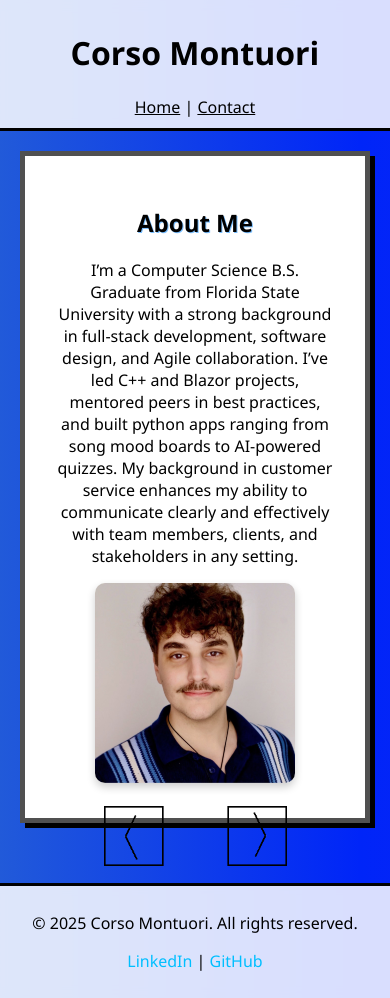
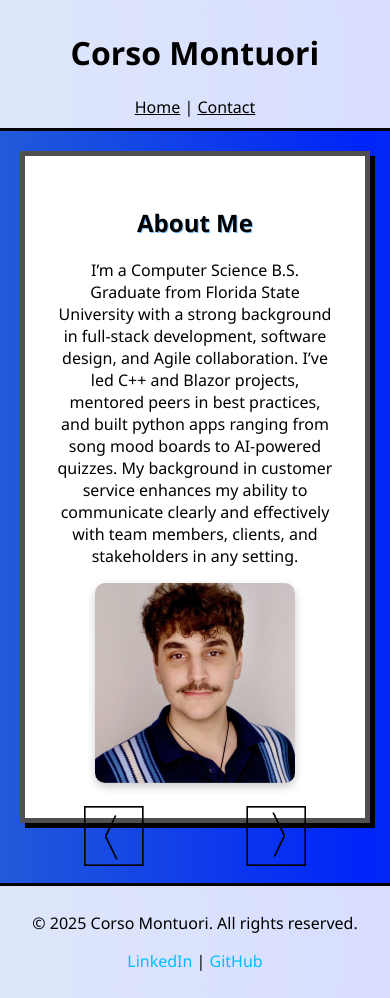
Before and after one commit to Corsionio/Portfolio, a React (Create React App) app: page / in a window 390 px wide. Built offline with nearby package versions, Linux system fonts and the light colour scheme; the HTML template or start-up script is replaced by a standard one.

Commit message:
change to gap on mobile

```diff
--- a/src/pages/HomeSlider.css
+++ b/src/pages/HomeSlider.css
@@ -60,7 +60,7 @@
   .slider-track {
     display: flex;
     transition: transform 0.7s ease-in-out;
-    gap: 45px;
+    gap: 35px;
   }
 
   .arrow {
@@ -71,12 +71,12 @@
   }
 
   .arrow.left {
-    margin-top: 30px;
-    left: 25%;
+    margin-top: 50px;
+    left: 20%;
   }
 
   .arrow.right {
-    margin-top: 30px;
-    right: 25%;
+    margin-top: 50px;
+    right: 20%;
   }
 }
```
